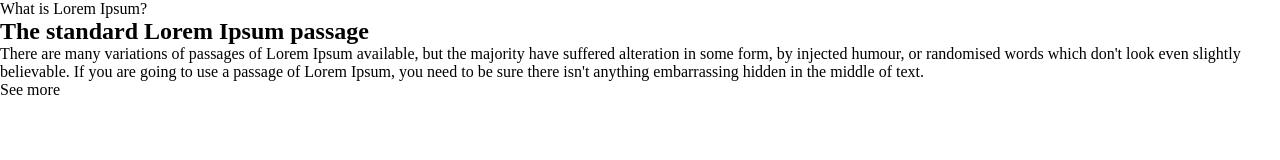
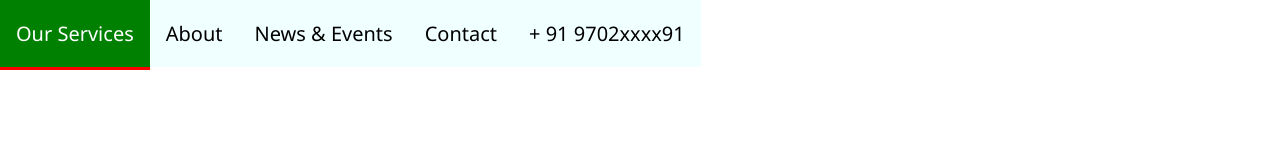
Before and after one commit to fame372/Web_Design_Project, a plain HTML site: page index.html in a window 1280 px wide. Drawn offline with Linux system fonts and the light colour scheme.

Commit message:
Navbar styling

```diff
--- a/index.html
+++ b/index.html
@@ -10,16 +10,14 @@
 
 </head>
 <body>
-    <section class="header"></section>
-    <section class="hero"></section>
-    <section class="services"></section>
-    <section class="latest_news"></section>
-    <section class="about"></section>
-    <section class="case_studies">
-        <p>What is Lorem Ipsum?</p>
-        <h1>The standard Lorem Ipsum passage</h1>
-        <p>There are many variations of passages of Lorem Ipsum available, but the majority have suffered alteration in some form, by injected humour, or randomised words which don't look even slightly believable. If you are going to use a passage of Lorem Ipsum, you need to be sure there isn't anything embarrassing hidden in the middle of text.</p>
-        <p><a>See more</a></p>
+    <section>
+        <ul>
+            <li><a class="active" href="#">Our Services</a></li>
+            <li><a href="#">About</a></li>
+            <li><a href="#">News & Events</a></li>
+            <li><a href="#">Contact</a></li>
+            <li><a href="#">+ 91 9702xxxx91</a></li>
+        </ul>
     </section>
     <script src="script.js"></script> <!-- JS file added-->
 </body>
--- a/style.css
+++ b/style.css
@@ -2,3 +2,44 @@
     padding: 0px;
     margin: 0px;
 }
+body{
+    font-family: 'Segoe UI', Tahoma, Geneva, Verdana, sans-serif;
+}
+/*  Navbar styling*/
+ul{
+    list-style-type: none;
+    padding: 0;
+    margin: 0;
+    overflow: hidden;
+    background-color: white;
+}
+li{
+    display: inline;
+    float: left;
+
+}
+a{
+    display: block;
+    text-decoration: none;
+    padding: 20px;
+    font-size: 20px;
+    background-color: azure;
+}
+li a {
+    display: block;
+    color: black;
+    text-align: center;
+    padding: 20px 16px;
+    text-decoration: none;
+  }
+
+  /* Change the link color to #111 (black) on hover */
+  li a:hover {
+    background-color: green;
+    color: white;
+    border-bottom: 3px red solid;
+  }
+
+  .active{
+    border-bottom: 3px red solid;
+  }
```
